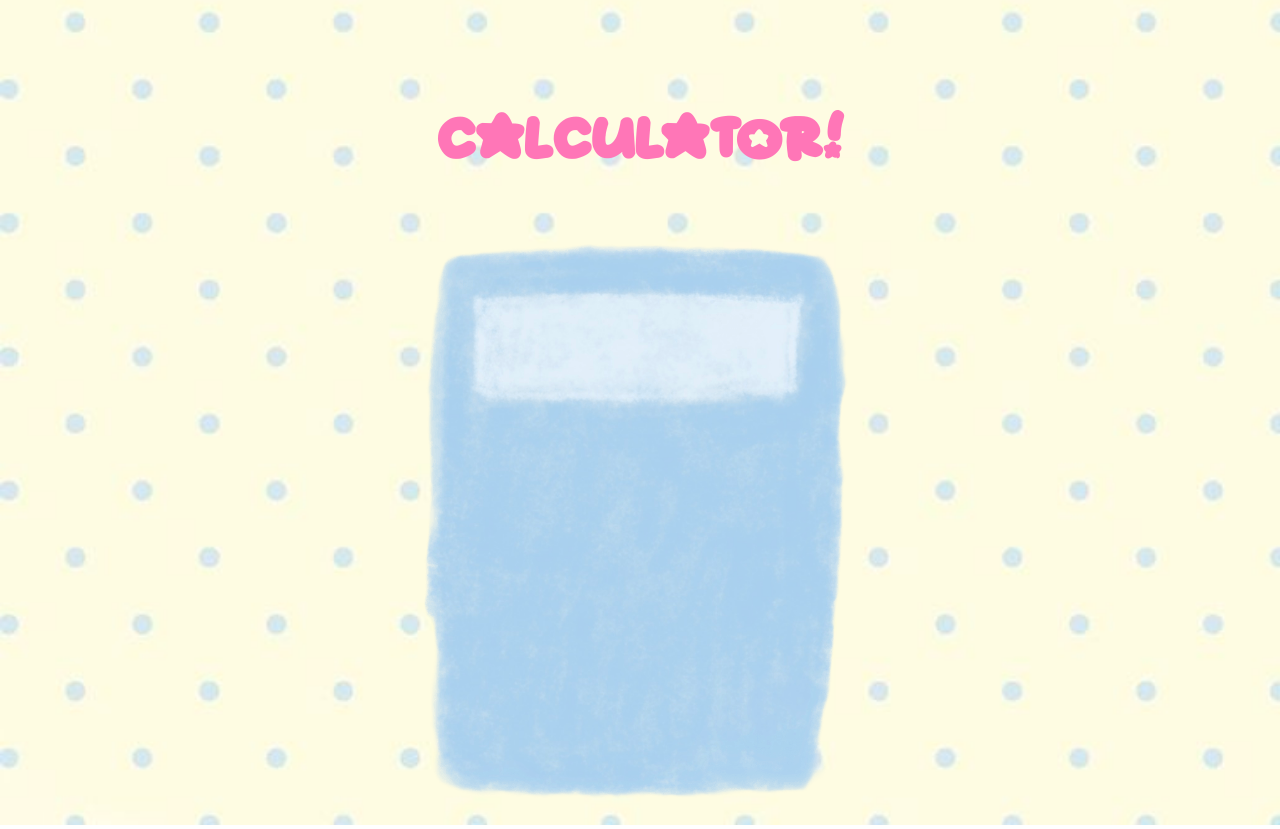
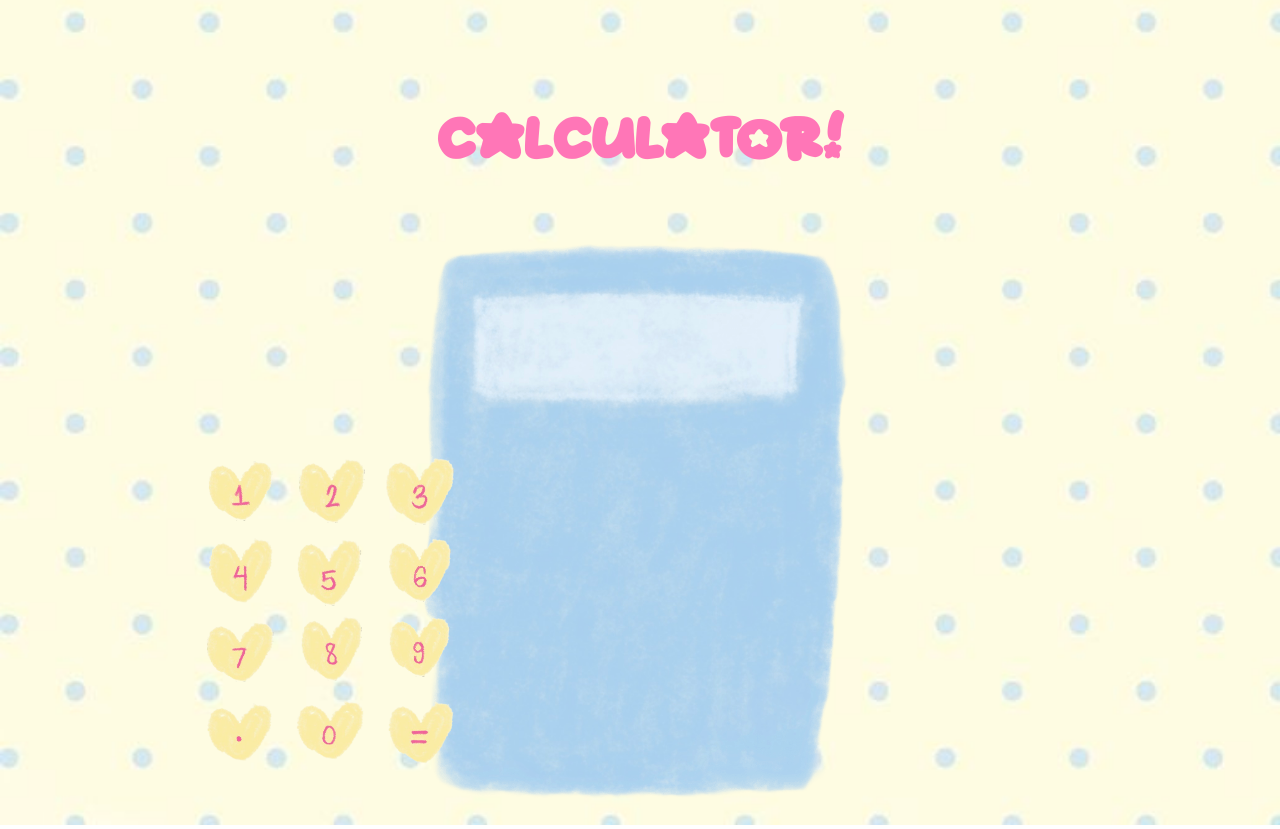
Before and after one commit to acesavvy101/OdinCalculator, a plain HTML site: page index.html in a window 1280 px wide. Drawn offline with Linux system fonts and the light colour scheme.

Commit message:
style: append number buttons to calculator template

```diff
--- a/index.html
+++ b/index.html
@@ -8,16 +8,49 @@
 </head>
 <body>
     <div id="container">
-        <h1>Calculator!</h1>
-        <img id="calculator" src="calcImages/calcTemplate.png">
+        <div><h1>Calculator!</h1></div>
 
-        <!--  <div id="buttonContainer">
+        <div id="calculatorContainer">
+            <img id="calculator" src="calcImages/calcTemplate.png">
+
+        <div id="buttonContainer">
             <div id="Button1"><a href="https://www.google.com/">
-                <button><img id="button1" src="calcImages/button1.png"></button>
+                <button><img class="numberButtons" src="calcImages/button1.png"></button>
+            </a></div>
+            <div id="Button2"><a href="https://www.google.com/">
+                <button><img class="numberButtons" src="calcImages/button2.png"></button>
+            </a></div>
+            <div id="Button3"><a href="https://www.google.com/">
+                <button><img class="numberButtons" src="calcImages/button3.png"></button>
+            </a></div>
+            <div id="Button4"><a href="https://www.google.com/">
+                <button><img class="numberButtons" src="calcImages/button4.png"></button>
+            </a></div>
+            <div id="Button5"><a href="https://www.google.com/">
+                <button><img class="numberButtons" src="calcImages/button5.png"></button>
+            </a></div>
+            <div id="Button6"><a href="https://www.google.com/">
+                <button><img class="numberButtons" src="calcImages/button6.png"></button>
+            </a></div>
+            <div id="Button7"><a href="https://www.google.com/">
+                <button><img class="numberButtons" src="calcImages/button7.png"></button>
+            </a></div>
+            <div id="Button8"><a href="https://www.google.com/">
+                <button><img class="numberButtons" src="calcImages/button8.png"></button>
+            </a></div>
+            <div id="Button9"><a href="https://www.google.com/">
+                <button><img class="numberButtons" src="calcImages/button9.png"></button>
+            </a></div>
+            <div id="Button0"><a href="https://www.google.com/">
+                <button><img class="numberButtons" src="calcImages/button0.png"></button>
+            </a></div>
+            <div id="ButtonDot"><a href="https://www.google.com/">
+                <button><img class="numberButtons" src="calcImages/buttonDot.png"></button>
+            </a></div>
+            <div id="ButtonEqual"><a href="https://www.google.com/">
+                <button><img class="numberButtons" src="calcImages/buttonEqual.png"></button>
             </a></div>
         </div>
-         -->
-
 
     </div>
     <script src="script.js"></script>
--- a/style.css
+++ b/style.css
@@ -1,6 +1,11 @@
 @font-face {
     font-family: "Starborn";
     src: url(/fonts/Starborn.ttf);
+}
+#container {
+    display: flex;
+    flex-direction: column;
+    justify-content: center;
 }
 
 h1 {
@@ -27,29 +32,82 @@ body {
     margin-right: auto;
 }
 
-#container {
-    position: relative;
-    display: flex;
-    flex-direction: column;
-    justify-content: center;
-}
-
-/*
-#Button1 {
-    position: absolute;
-    top: 400px;
-    left: 180px
-}
-
+/* this is for the buttons and calc itself! */
 button {
     background: none;
     border: none;
     padding: 0;
 }
-
-#button1 {
-    width: 100px;
-    height: 100px;
+.numberButtons {
+    width: 80px;
+    height: 80px;
 }
 
- */
+#Button1 {
+    position: absolute;
+    top: 450px;
+    left: 200px
+}
+#Button2 {
+    position: absolute;
+    top: 450px;
+    left: 290px
+}
+#Button3 {
+    position: absolute;
+    top: 450px;
+    left: 380px
+}
+#Button4 {
+    position: absolute;
+    top: 530px;
+    left: 200px
+}
+
+#Button5 {
+    position: absolute;
+    top: 530px;
+    left: 290px
+}
+
+#Button6 {
+    position: absolute;
+    top: 530px;
+    left: 380px
+}
+
+#Button7 {
+    position: absolute;
+    top: 610px;
+    left: 200px
+}
+
+#Button8 {
+    position: absolute;
+    top: 610px;
+    left: 290px
+}
+
+#Button9 {
+    position: absolute;
+    top: 610px;
+    left: 380px
+}
+
+#Button0 {
+    position: absolute;
+    top: 690px;
+    left: 290px
+}
+
+#ButtonDot {
+    position: absolute;
+    top: 690px;
+    left: 200px
+}
+
+#ButtonEqual {
+    position: absolute;
+    top: 690px;
+    left: 380px
+}
```
